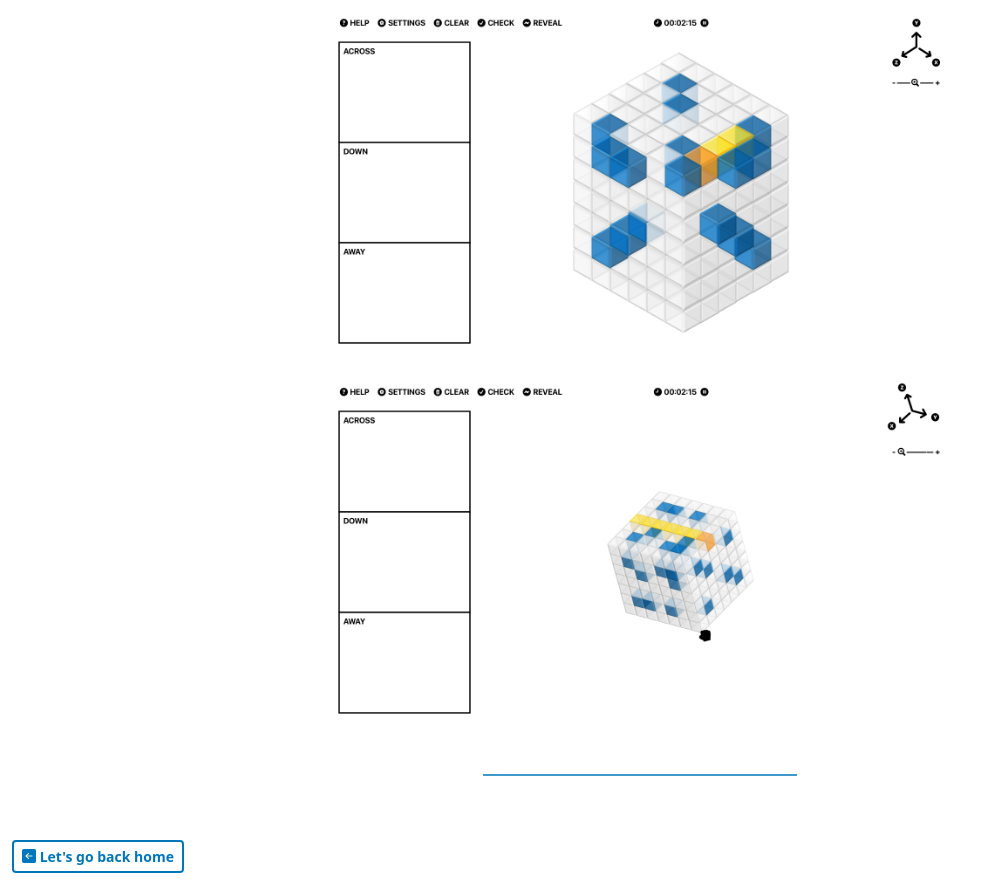
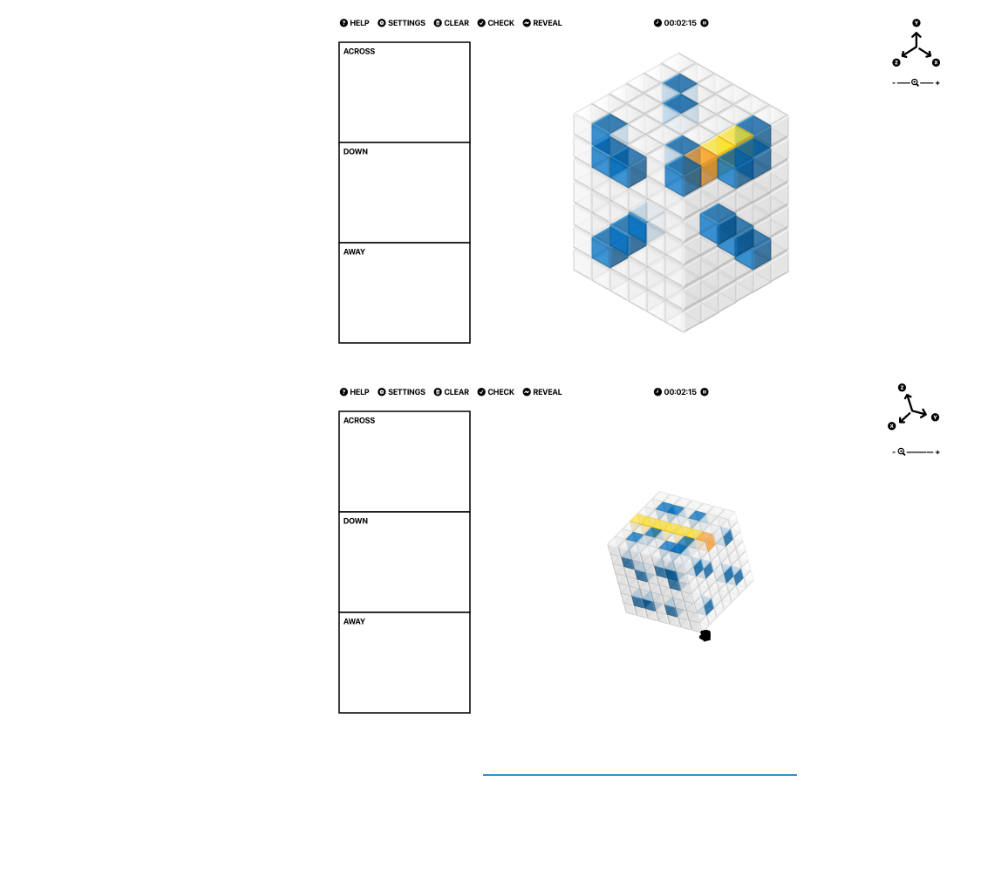
Before and after one commit to cha1tany4/cha1tany4.github.io, a plain HTML site: page crossword.html in a window 1280 px wide. Shown: the part 10979-11868 px from the top of the page, without its empty margins (0-991 px from the left). After the commit the page ends 11811 px from the top, so only its background shows below. Drawn offline with nearby package versions, Linux system fonts and the light colour scheme.

Commit message:
Update crossword.html

```diff
--- a/crossword.html
+++ b/crossword.html
@@ -686,11 +686,11 @@
                 </div>
                 <div class="col-3"></div>
             </div>
-            <nav class="navbar bg-white">
+<!--             <nav class="navbar bg-white">
         <div class="container-fluid align-items-center justify-content-center justify-content-lg-start mt-2">
             <a class="btn btn-outline-primary fw-bold btn-sm" href="https://chaitanya.wiki/" id="project3button"><i class="bi bi-arrow-left-square-fill"></i> Let's go back home</a>
         </div>
-    </nav>
+    </nav> -->
         </div>
         <script src="js/bootstrap.bundle.min.js"></script>
         <script data-goatcounter="https://chaitanya.goatcounter.com/count" async src="//gc.zgo.at/count.js"></script>
```
